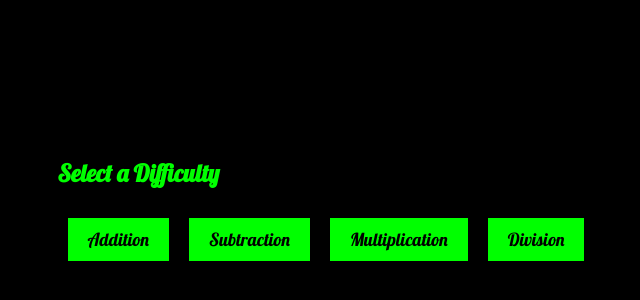
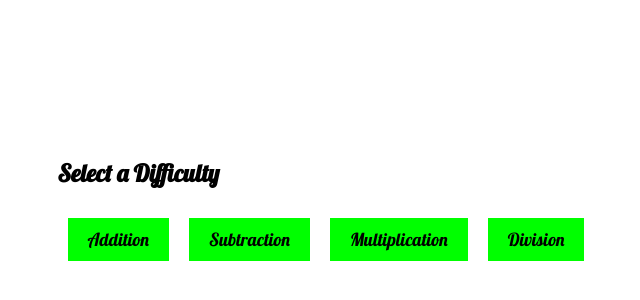
Before and after one commit to BlueHamdi/kunskapfrontend, a React (Create React App) app: page /play in a window 1280 px wide. Shown: the part 196-496 px from the top of the page, without its empty margins (314-954 px from the left). Built offline with nearby package versions, Linux system fonts and the light colour scheme.

Commit message:
Update Play.css

```diff
--- a/src/components/Play/Play.css
+++ b/src/components/Play/Play.css
@@ -3,8 +3,7 @@ body {
     justify-content: center;
     align-items: center;
     height: 100vh;
-    background-color: #000000;
-    color: #00FF00;
+
     font-family: sans-serif;
   }
 
```
